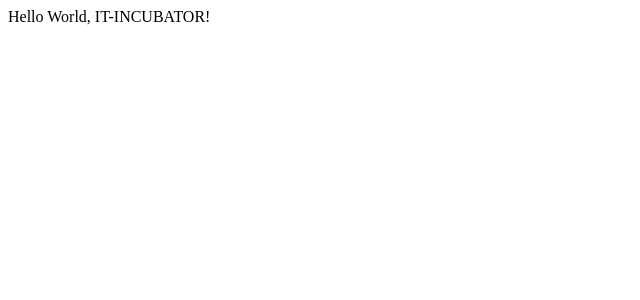
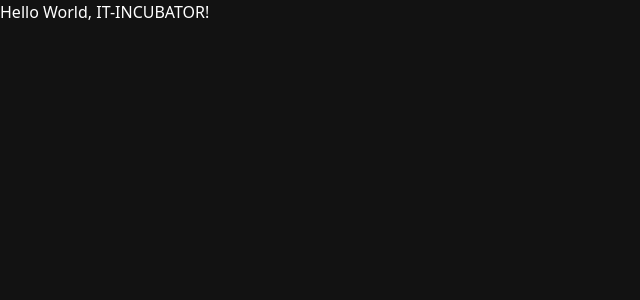
Before and after one commit to incubatorbooster/instakilogram, a Next.js app: page / in a window 1280 px wide. Shown: the top 300 px of the page, without its empty margins (0-640 px from the left). Built offline with nearby package versions, Linux system fonts and the light colour scheme.

Commit message:
feat: add file globals.css and setting up a dark theme for the app e

```diff
--- a/package.json
+++ b/package.json
@@ -29,12 +29,15 @@
     "@types/node": "^20",
     "@types/react": "^18",
     "@types/react-dom": "^18",
+    "autoprefixer": "^10.4.20",
     "eslint": "^8",
     "eslint-config-next": "14.2.9",
     "eslint-plugin-storybook": "^0.8.0",
+    "postcss": "^8.4.47",
     "prettier": "^3.3.3",
     "sass": "^1.78.0",
     "storybook": "^8.3.0",
+    "tailwindcss": "^3.4.11",
     "typescript": "^5"
   }
 }
--- /dev/null
+++ b/postcss.config.js
@@ -0,0 +1,6 @@
+module.exports = {
+  plugins: {
+    tailwindcss: {},
+    autoprefixer: {},
+  },
+}
--- a/src/pages/_app.tsx
+++ b/src/pages/_app.tsx
@@ -1,3 +1,4 @@
+import '@/shared/styles/globals.css'
 import '@fontsource/inter'
 import '@fontsource/inter/400.css'
 import '@fontsource/inter/400-italic.css'
--- a/src/shared/styles/globals.css
+++ b/src/shared/styles/globals.css
@@ -0,0 +1,7 @@
+@tailwind base;
+@tailwind components;
+@tailwind utilities;
+
+:root {
+    color-scheme: dark;
+}
--- /dev/null
+++ b/tailwind.config.js
@@ -0,0 +1,11 @@
+/** @type {import('tailwindcss').Config} */
+module.exports = {
+  content: [
+    './pages/**/*.{js,ts,jsx,tsx}',
+    './components/**/*.{js,ts,jsx,tsx}',
+  ],
+  theme: {
+    extend: {},
+  },
+  plugins: [],
+}
```
Also changed, not shown: 1 other file (tests, documents, lock files or other folders).
